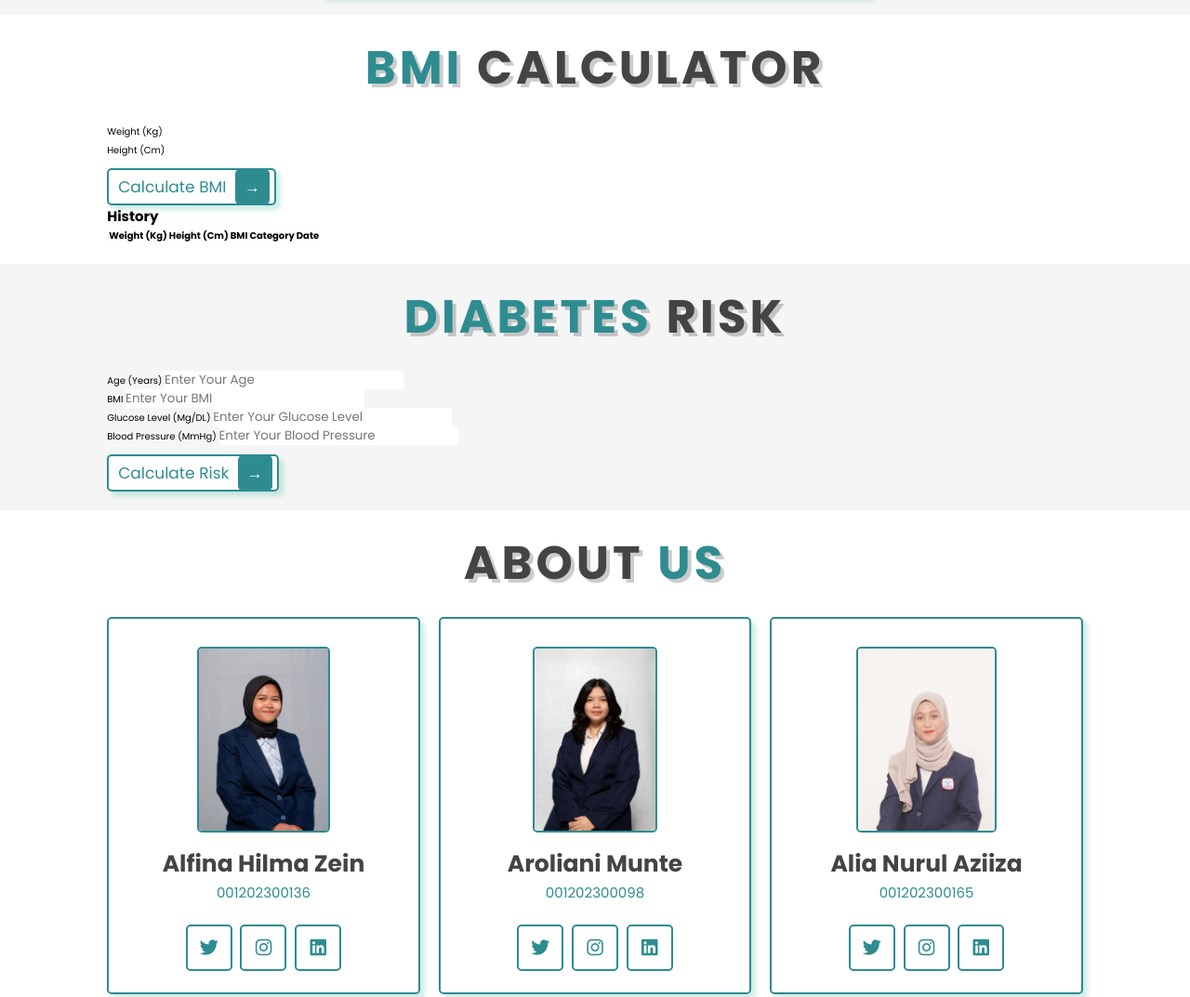
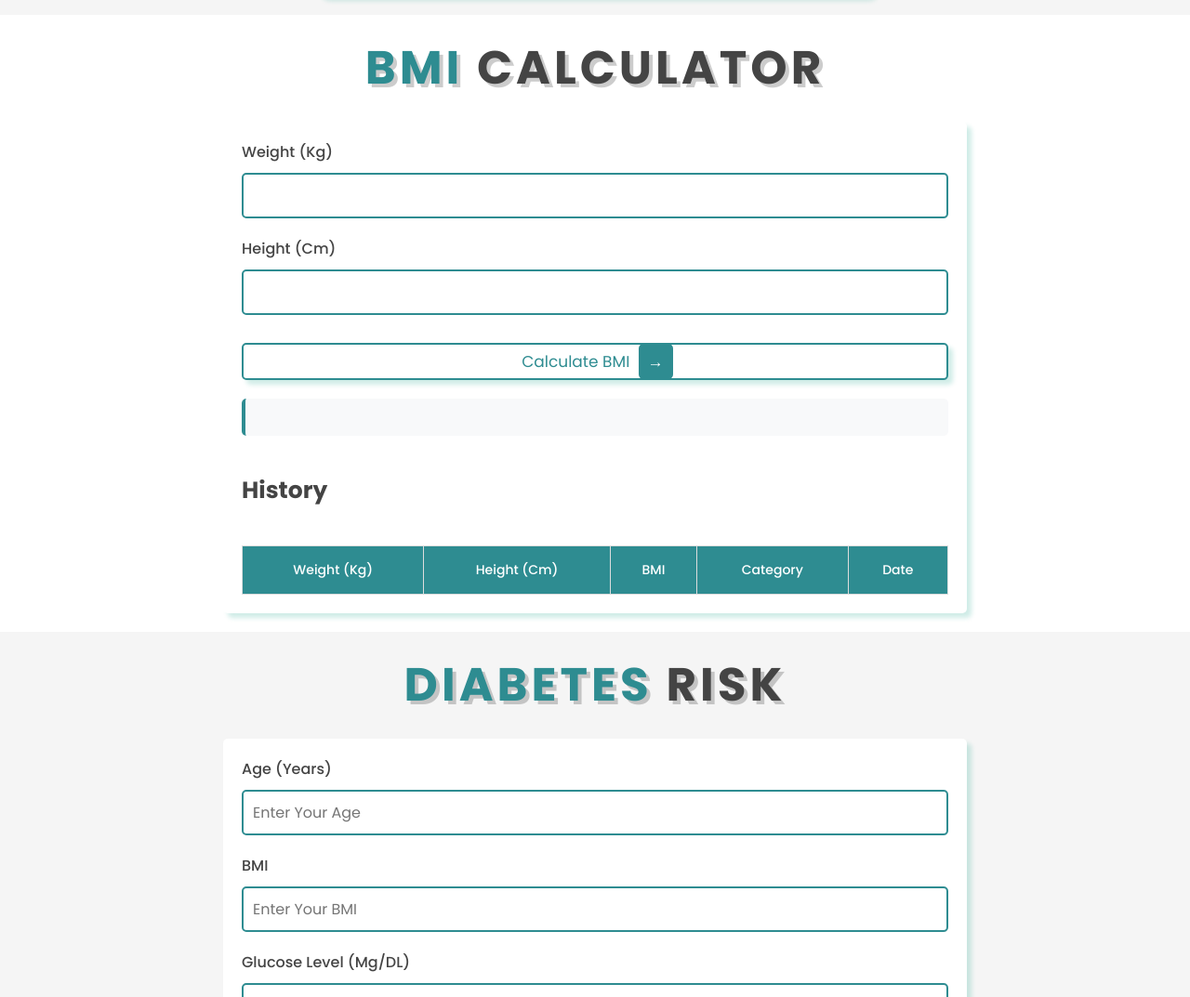
Before and after one commit to hilmazein/healthcare-web, a plain HTML site: page index.html in a window 1280 px wide. Shown: the part 1160-2233 px from the top of the page at 93% size. Drawn offline with Linux system fonts and the light colour scheme.

Commit message:
Update style.css

```diff
--- a/style.css
+++ b/style.css
@@ -354,3 +354,177 @@ section
 .result-table tr:hover {
     background-color: #f1f1f1;
 }
+
+
+/* BMI Calculator Styles */
+.bmi-container {
+    background: #fff;
+    padding: 2rem;
+    border-radius: .5rem;
+    box-shadow: var(--box-shadow);
+    max-width: 800px;
+    margin: 0 auto;
+}
+
+.bmi-form {
+    display: flex;
+    flex-direction: column;
+    gap: 2rem;
+}
+
+.bmi-input-group {
+    display: flex;
+    flex-direction: column;
+    gap: 1rem;
+}
+
+.bmi-input-group label {
+    font-size: 1.6rem;
+    color: var(--black);
+    font-weight: 500;
+}
+
+.bmi-input-group input {
+    padding: 1rem;
+    border: var(--border);
+    border-radius: .5rem;
+    font-size: 1.6rem;
+}
+
+.bmi-result {
+    margin-top: 2rem;
+    padding: 2rem;
+    border-radius: .5rem;
+    font-size: 1.8rem;
+    color: var(--black);
+    background: #f8f9fa;
+    border-left: 4px solid var(--pink);
+}
+
+.history-section {
+    margin-top: 4rem;
+}
+
+.history-section h2 {
+    font-size: 2.5rem;
+    color: var(--black);
+    margin-bottom: 2rem;
+}
+
+.table-container {
+    overflow-x: auto;
+}
+
+.history-table {
+    width: 100%;
+    border-collapse: collapse;
+    margin-top: 2rem;
+}
+
+.history-table th,
+.history-table td {
+    padding: 1.5rem;
+    text-align: center;
+    border: 1px solid #ddd;
+    font-size: 1.4rem;
+}
+
+.history-table th {
+    background: var(--pink);
+    color: #fff;
+    font-weight: 500;
+}
+
+.history-table tr:nth-child(even) {
+    background-color: #f8f9fa;
+}
+
+.history-table tr:hover {
+    background-color: #f1f1f1;
+}
+
+@media (max-width: 768px) {
+    .bmi-container {
+        padding: 1.5rem;
+    }
+
+    .history-table th,
+    .history-table td {
+        padding: 1rem;
+        font-size: 1.2rem;
+    }
+}
+
+/*Diabetes Risk*/
+.diabetes-container {
+    background: #fff;
+    padding: 2rem;
+    border-radius: .5rem;
+    box-shadow: var(--box-shadow);
+    max-width: 800px;
+    margin: 0 auto;
+}
+
+.diabetes-form {
+    display: flex;
+    flex-direction: column;
+    gap: 2rem;
+}
+
+.diabetes-input-group {
+    display: flex;
+    flex-direction: column;
+    gap: 1rem;
+}
+
+.diabetes-input-group label {
+    font-size: 1.6rem;
+    color: var(--black);
+    font-weight: 500;
+}
+
+.diabetes-input-group input {
+    padding: 1rem;
+    border: var(--border);
+    border-radius: .5rem;
+    font-size: 1.6rem;
+}
+
+#diabetes-result {
+    margin-top: 2rem;
+    padding: 2rem;
+    border-radius: .5rem;
+    display: none;
+}
+
+#diabetes-result.high-risk {
+    background-color: #ffe6e6;
+    border-left: 4px solid #ff4444;
+}
+
+#diabetes-result.moderate-risk {
+    background-color: #fff3e6;
+    border-left: 4px solid #ffa500;
+}
+
+#diabetes-result h3 {
+    color: var(--black);
+    font-size: 2rem;
+    margin-bottom: 1rem;
+}
+
+#diabetes-result p {
+    font-size: 1.6rem;
+    color: var(--light-color);
+    margin-bottom: 1rem;
+}
+
+@media (max-width: 768px) {
+    .diabetes-container {
+        padding: 1.5rem;
+    }
+
+    .diabetes-input-group input {
+        font-size: 1.4rem;
+    }
+}
```
